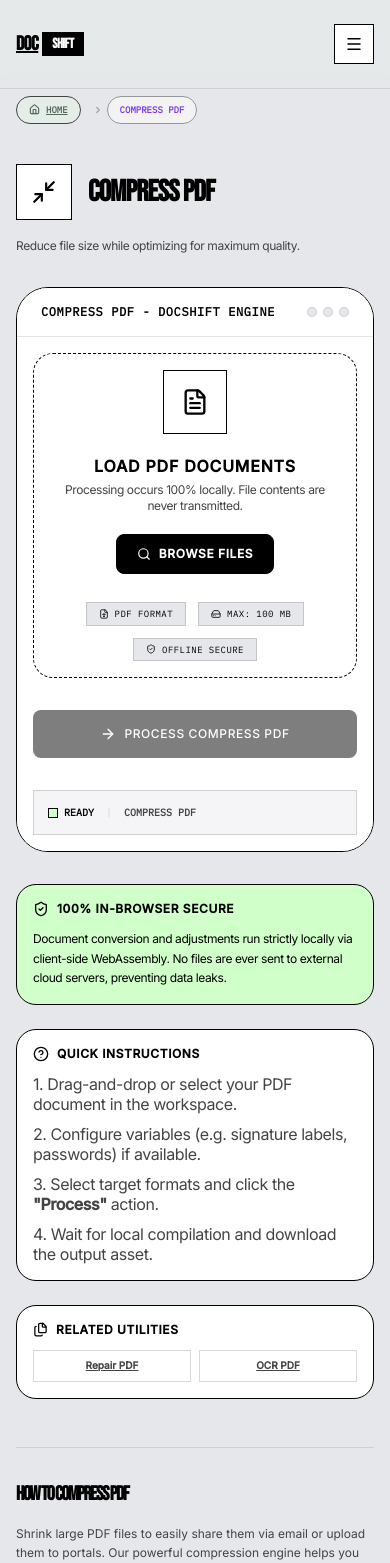
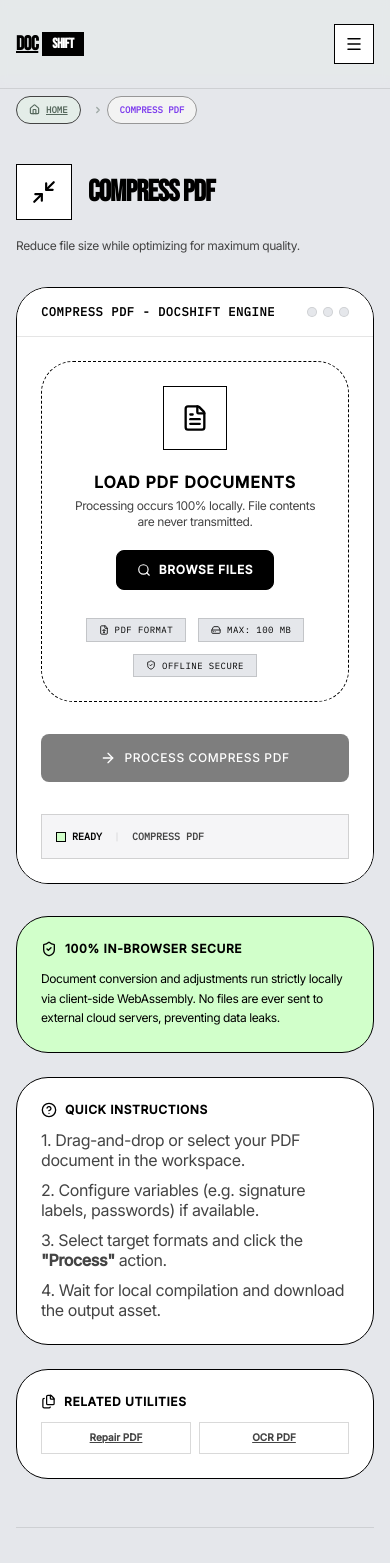
Before and after one commit to soumyachk101/PDF_Master, a Next.js app in the folder frontend/: page /tool/compress-pdf in a window 390 px wide. Shown: the top 1563 px of the page. Built offline with nearby package versions, Linux system fonts and the light colour scheme; what @mui/material-nextjs would draw is missing.

Commit message:
style: revert ToolPage and Dropzone mobile layouts and apply mobile responsiveness to HomePage components

```diff
--- a/frontend/src/components/DropzoneArea.jsx
+++ b/frontend/src/components/DropzoneArea.jsx
@@ -53,7 +53,7 @@
             <motion.div className="relative z-10 w-full">
                 <div
                     {...getRootProps()}
-                    className={`relative p-4 sm:p-8 text-center cursor-pointer min-h-[250px] flex flex-col items-center justify-center rounded-[20px] sm:rounded-[32px] bg-[#ffffff] transition-all duration-200 select-none ${
+                    className={`relative p-6 sm:p-8 text-center cursor-pointer min-h-[250px] flex flex-col items-center justify-center rounded-[32px] bg-[#ffffff] transition-all duration-200 select-none ${
                         isDragActive
                             ? 'border-2 border-[#000000] bg-[#d1ffca]'
                             : 'border border-dashed border-[#000000] hover:bg-[#f3f3f3]/50'
--- a/frontend/src/components/HeroSection.jsx
+++ b/frontend/src/components/HeroSection.jsx
@@ -118,11 +118,11 @@
                         className="lg:col-span-5 flex justify-center w-full"
                     >
                         {/* Rounded Hero Graphic - Radius 64px as per heroElements radius token */}
-                        <div className="relative w-full aspect-square max-w-[400px] bg-[#ffffff] border-2 border-[#000000] rounded-[64px] overflow-hidden shadow-none flex items-center justify-center p-2">
+                        <div className="relative w-full aspect-square max-w-[400px] bg-[#ffffff] border-2 border-[#000000] rounded-[32px] sm:rounded-[64px] overflow-hidden shadow-none flex items-center justify-center p-2">
                             <img
                                 src="/hero_graphic.png"
                                 alt="Modular 3D construction graphic suggesting construction and precision"
-                                className="w-full h-full object-cover rounded-[56px]"
+                                className="w-full h-full object-cover rounded-[24px] sm:rounded-[56px]"
                             />
                         </div>
                     </motion.div>
--- a/frontend/src/views/HomePage.jsx
+++ b/frontend/src/views/HomePage.jsx
@@ -218,7 +218,7 @@
                                                     {/* Flat Paper Card style */}
                                                     <button
                                                         onClick={() => handleToolClick(tool.slug)}
-                                                        className="bg-[#ffffff] border border-[#000000] rounded-[32px] p-5 flex flex-col gap-4 group transition-all duration-200 hover:border-[#000000] hover:bg-[#f3f3f3] text-left w-full relative overflow-hidden focus:outline-none focus:ring-2 focus:ring-[#000000] focus:ring-offset-2 focus:ring-offset-[#e5e7eb]"
+                                                        className="bg-[#ffffff] border border-[#000000] rounded-[20px] sm:rounded-[32px] p-4 sm:p-5 flex flex-col gap-4 group transition-all duration-200 hover:border-[#000000] hover:bg-[#f3f3f3] text-left w-full relative overflow-hidden focus:outline-none focus:ring-2 focus:ring-[#000000] focus:ring-offset-2 focus:ring-offset-[#e5e7eb]"
                                                     >
                                                         <div className="flex items-center justify-between w-full">
                                                             <span className="text-[9px] font-suisseintlmono tracking-widest text-[#444444] font-bold uppercase">
@@ -256,7 +256,7 @@
                                 animate={{ opacity: 1 }}
                                 className="text-center py-16"
                             >
-                                <div className="bg-[#ffffff] border border-[#000000] rounded-[32px] max-w-sm mx-auto p-8">
+                                <div className="bg-[#ffffff] border border-[#000000] rounded-[20px] sm:rounded-[32px] max-w-sm mx-auto p-6 sm:p-8">
                                     <p className="font-suisseintl text-xs uppercase tracking-wider text-[#444444] font-bold">No tools found matching &quot;{searchQuery}&quot;</p>
                                 </div>
                             </motion.div>
@@ -323,7 +323,7 @@
                             }
                         ].map((feature, i) => (
                             <motion.div key={i} variants={cardVariants}>
-                                <NeumorphicCard className="flex flex-col items-start gap-4 h-full bg-[#ffffff] border border-[#000000] rounded-[32px]">
+                                <NeumorphicCard className="flex flex-col items-start gap-4 h-full bg-[#ffffff] border border-[#000000]">
                                     <div className="w-14 h-14 border border-[#000000] bg-[#e5e7eb]/20 flex items-center justify-center">
                                         {feature.icon}
                                     </div>
@@ -353,7 +353,7 @@
                         viewport={{ once: true, margin: "-100px" }}
                         variants={sectionVariants}
                     >
-                        <NeumorphicCard className="p-8 sm:p-12 bg-[#ffffff] border border-[#000000] rounded-[32px]">
+                        <NeumorphicCard className="p-6 sm:p-12 bg-[#ffffff] border border-[#000000]">
                             <div className="grid grid-cols-1 md:grid-cols-2 gap-8 items-center">
                                 <div>
                                     <h2 className="font-suisseintlcond font-bold text-2xl sm:text-3xl uppercase text-[#000000] mb-4">
@@ -396,7 +396,7 @@
                     viewport={{ once: true, margin: "-100px" }}
                     variants={sectionVariants}
                     // Solid Card: Content card with a dark background. backgroundColor=#000000, borderRadius=32px, no boxShadow
-                    className="max-w-3xl mx-auto text-center bg-[#000000] rounded-[32px] text-white p-8 sm:p-16 relative overflow-hidden"
+                    className="max-w-3xl mx-auto text-center bg-[#000000] rounded-[20px] sm:rounded-[32px] text-white p-6 sm:p-16 relative overflow-hidden"
                 >
                     <h2 className="font-suisseintlcond font-bold text-3xl sm:text-5xl uppercase tracking-tight text-[#ffffff] mb-4 relative z-10">
                         Ready to Convert?
--- a/frontend/src/views/ToolPage.jsx
+++ b/frontend/src/views/ToolPage.jsx
@@ -187,7 +187,7 @@
                                 </div>
                             </div>
 
-                            <div className="p-4 sm:p-8 bg-[#ffffff]">
+                            <div className="p-6 sm:p-8 bg-[#ffffff]">
                                 <AnimatePresence mode="wait">
                                     {/* ── UPLOAD STATE ── */}
                                     {appState === 'upload' && (
@@ -386,7 +386,7 @@
                     {/* Right Column: Sidebar (How-to, Security Details, Related utilities) */}
                     <div className="lg:col-span-5 space-y-6">
                         {/* Security Notice Callout (Action Green accent background) */}
-                        <div className="bg-[#d1ffca] border border-[#000000] p-4 sm:p-6 rounded-[20px] sm:rounded-[32px] text-left">
+                        <div className="bg-[#d1ffca] border border-[#000000] p-6 rounded-[32px] text-left">
                             <h3 className="font-suisseintl font-bold text-xs uppercase tracking-wider text-[#000000] mb-3 flex items-center gap-2">
                                 <ShieldCheck size={16} /> 100% In-Browser Secure
                             </h3>
@@ -396,7 +396,7 @@
                         </div>
 
                         {/* Interactive Steps card */}
-                        <div className="bg-[#ffffff] border border-[#000000] p-4 sm:p-6 rounded-[20px] sm:rounded-[32px] text-left">
+                        <div className="bg-[#ffffff] border border-[#000000] p-6 rounded-[32px] text-left">
                             <h3 className="font-suisseintl font-bold text-xs uppercase tracking-wider text-[#000000] mb-3 flex items-center gap-2">
                                 <HelpCircle size={16} /> Quick Instructions
                             </h3>
@@ -409,7 +409,7 @@
                         </div>
 
                         {/* Sidebar Related Utilities */}
-                        <div className="bg-[#ffffff] border border-[#000000] p-4 sm:p-6 rounded-[20px] sm:rounded-[32px] text-left">
+                        <div className="bg-[#ffffff] border border-[#000000] p-6 rounded-[32px] text-left">
                             <h3 className="font-suisseintl font-bold text-xs uppercase tracking-wider text-[#000000] mb-3 flex items-center gap-2">
                                 <Files size={15} /> Related Utilities
                             </h3>
```
